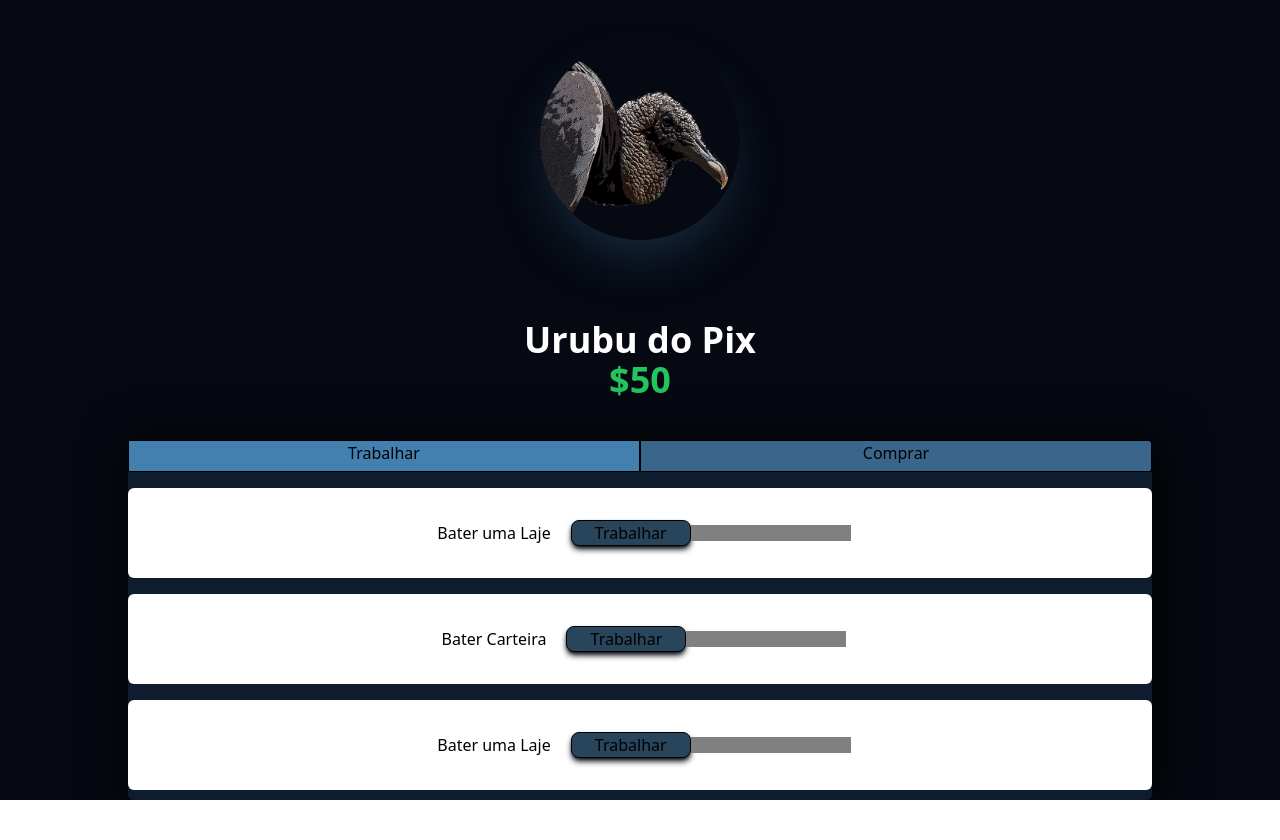
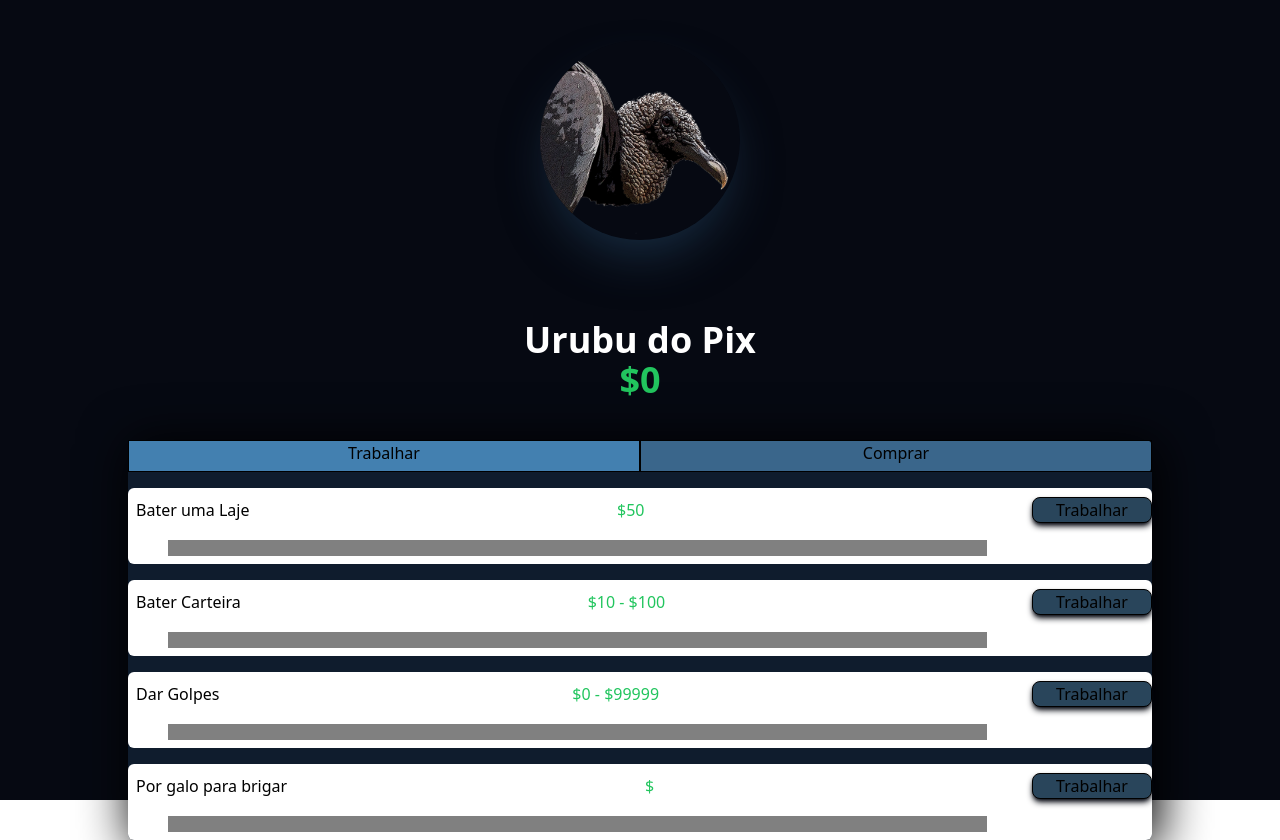
Before and after one commit to gabi-lima/UrubuDoPix, a React (Vite) app: page / in a window 1280 px wide. Before the commit the page ends 800 px from the top, so only its background shows below. Built offline with nearby package versions, Linux system fonts and the light colour scheme.

Commit message:
Trabalhando na geração aleatória de números.

```diff
--- a/package.json
+++ b/package.json
@@ -10,6 +10,7 @@
     "preview": "vite preview"
   },
   "dependencies": {
+    "d3-random": "^3.0.1",
     "react": "^18.2.0",
     "react-dom": "^18.2.0"
   },
--- a/src/App.jsx
+++ b/src/App.jsx
@@ -1,14 +1,14 @@
 import { useState } from "react";
 import TrabalharCard from "./components/TrabalharCard";
+import ComprarCard from "./components/ComprarCard";
+import { Random } from "random-js"; // Importando a biblioteca random-js
 
 import "./index.css";
 import urubu from "./assets/urubu1.png";
 
 function App() {
-  const [progress, setProgress] = useState(0);
-  const [working, setWorking] = useState(false);
   const [activeTab, setActiveTab] = useState("trabalhar"); // Estado para controlar a aba ativa
-  const [money, setMoney] = useState(50.0);
+  const [money, setMoney] = useState(0.0);
 
   const handleTabClick = (tab) => {
     setActiveTab(tab);
@@ -16,6 +16,26 @@ function App() {
   const handleMoneyChange = (amount) => {
     setMoney((prevMoney) => prevMoney + amount);
   };
+
+  function getTriangularRandom(min, max) {
+    const baseRandom = Math.random();
+    const triangularRandom = Math.sqrt(baseRandom);
+    return min + (max - min) * triangularRandom;
+  }
+
+  function pegarNumeroAleatorio(min, max, fatorProbabilidade) {
+    const probabilidade = Math.random() ** fatorProbabilidade;
+
+    const valorFinal = min + probabilidade * (max - min);
+
+    return Math.floor(valorFinal);
+  }
+
+  const baterCarteiraDinheiro = pegarNumeroAleatorio(10, 300, 10);
+  console.log(baterCarteiraDinheiro);
+
+  const golpesDinheiro = pegarNumeroAleatorio(0, 99999, 2);
+  console.log(golpesDinheiro);
 
   return (
     <>
@@ -53,25 +73,38 @@ function App() {
             <>
               <TrabalharCard
                 title="Bater uma Laje"
-                tempoBotao={100}
-                dinheiroBotao={10}
+                money={50}
+                tempoBotao={1000}
+                dinheiroBotao={50}
                 onMoneyChange={handleMoneyChange}
               />
               <TrabalharCard
                 title="Bater Carteira"
+                money={"10 - $100"}
                 tempoBotao={100}
-                dinheiroBotao={5}
+                dinheiroBotao={baterCarteiraDinheiro}
                 onMoneyChange={handleMoneyChange}
               />
               <TrabalharCard
-                title="Bater uma Laje"
+                title="Dar Golpes"
+                money={"0 - $99999"}
                 tempoBotao={100}
+                dinheiroBotao={Math.floor(getTriangularRandom(0, 99999))}
+                onMoneyChange={handleMoneyChange}
+              />
+              <TrabalharCard
+                title="Por galo para brigar"
+                tempoBotao={4300}
                 dinheiroBotao={25}
                 onMoneyChange={handleMoneyChange}
               />
             </>
           ) : (
-            <h1> Teste </h1>
+            <>
+              <ComprarCard title="bmx muito boa para freestyle" valor={1200} />
+              <ComprarCard title="Moto G2 com a tela trincada" valor={6300} />
+              <ComprarCard title="Galo de Rinha" />
+            </>
           )}
         </div>
       </div>
--- /dev/null
+++ b/src/components/ComprarCard.jsx
@@ -0,0 +1,18 @@
+import React from "react";
+
+const ComprarCard = ({ title, valor }) => {
+  return (
+    <div className="w-full flex flex-wrap justify-between items-center mt-4 bg-white w-[90%] h-[90px] rounded-md">
+      <h2 className="ml-2"> {title} </h2>
+      <h2 className="text-green-500 mr-12 text-2xl font-bold"> ${valor}</h2>
+      <button
+        type="submit"
+        className="bg-[#29455b] ml-5 border border-black shadow-md shadow-[#060912] rounded-lg active:p-[1px]  hover:bg-[#4380b0] w-[120px]"
+      >
+        Comprar
+      </button>
+    </div>
+  );
+};
+
+export default ComprarCard;
--- a/src/components/TrabalharButton.jsx
+++ b/src/components/TrabalharButton.jsx
@@ -49,7 +49,7 @@ const TrabalharButton = ({ duracao, dinheiro, onMoneyChange }) => {
       >
         {working ? "Trabalhando..." : "Trabalhar"}
       </button>
-      <progress value={progress} max="100"></progress>
+      <progress className="w-[80%] mx-10" value={progress} max="100"></progress>
     </>
   );
 };
--- a/src/components/TrabalharCard.jsx
+++ b/src/components/TrabalharCard.jsx
@@ -1,10 +1,17 @@
 import React from "react";
 import TrabalharButton from "./TrabalharButton";
 
-const TrabalharCard = ({ title, tempoBotao, dinheiroBotao, onMoneyChange }) => {
+const TrabalharCard = ({
+  title,
+  money,
+  tempoBotao,
+  dinheiroBotao,
+  onMoneyChange,
+}) => {
   return (
-    <div className="w-full flex flex-wrap justify-center items-center mt-4 bg-white w-[90%] h-[90px] rounded-md">
+    <div className="w-full flex flex-wrap justify-between items-center mt-4 bg-white w-[90%] h-[90px] rounded-md">
       <h2 className="ml-2"> {title} </h2>
+      <h2 className="text-green-500"> ${money}</h2>
       <TrabalharButton
         onClick={() => handleMoneyClick(dinheiroBotao)}
         duracao={tempoBotao}
```
Also changed, not shown: 1 other file (tests, documents, lock files or other folders).
